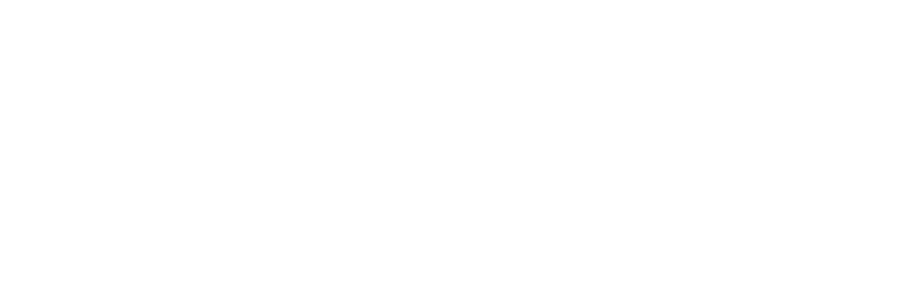
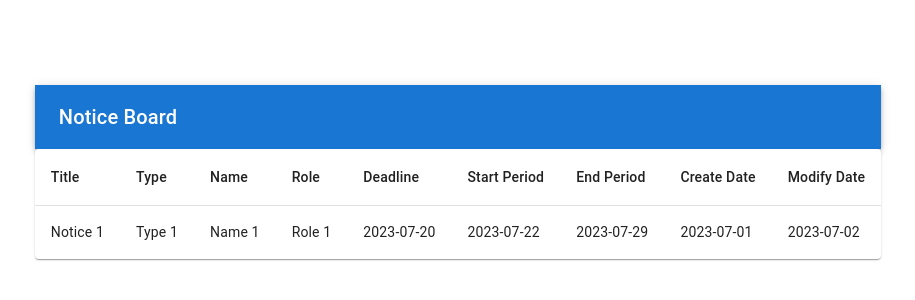
Before and after one commit to k8s12-CacaoEnt/profilehub-frontend-user, a React (Vite) app: page /NoticeListPage in a window 1280 px wide. Before the commit this address had no page. Shown: the part 228-528 px from the top of the page, without its empty margins (182-1097 px from the left). Built offline with nearby package versions, Linux system fonts and the light colour scheme.

Commit message:
noticeData.sort by creat.dt

```diff
--- a/src/App.jsx
+++ b/src/App.jsx
@@ -3,6 +3,7 @@ import { BrowserRouter as Router, Route, Routes, Link } from 'react-router-dom';
 import LoginPage from './pages/LoginPage';
 import SignupPage from './pages/SignupPage';
 import ProfilePage from './pages/ProfilePage';
+import NoticeListPage from './pages/NoticeListPage';
 import Button from '@mui/material/Button';
 import './App.css';
 
@@ -18,6 +19,10 @@ function HomePage() {
         <Link to="/signup">
           <Button variant="outlined" color="primary">Sign Up</Button>
         </Link>
+
+        <Link to="/NoticeListPage">
+          <Button variant="outlined" color="primary">Notice List</Button>
+        </Link>
     </header>
   )
 }
@@ -32,6 +37,7 @@ function App() {
           <Route path="/login" element={<LoginPage />} />
           <Route path="/signup" element={<SignupPage />} />
           <Route path="/ProfilePage" element={<ProfilePage />} />
+          <Route path="/NoticeListPage" element={<NoticeListPage />} />
         </Routes>
       </div>
     </Router>
--- /dev/null
+++ b/src/pages/NoticeListPage.jsx
@@ -0,0 +1,77 @@
+import React from 'react';
+import { AppBar, Toolbar, Typography, Table, TableBody, TableCell, TableContainer, TableHead, TableRow, Paper } from '@mui/material';
+
+const NoticeListPage = () => {
+    // 임시 데이터
+    const noticeData = [
+        {
+            noticeId: 1,
+            title: 'Notice 1',
+            content: 'Content 1',
+            filmo_type: 'Type 1',
+            filmo_name: 'Name 1',
+            filmo_role: 'Role 1',
+            apply_deadline_dt: '2023-07-20',
+            filming_start_period: '2023-07-22',
+            filming_end_period: '2023-07-29',
+            create_dt: '2023-07-01',
+            modify_dt: '2023-07-02',
+            member_id: 1,
+        },
+        // ...다른 공지사항 데이터
+    ];
+
+    // create_dt를 기준으로 게시물을 정렬합니다. 최신 게시물이 가장 상단에 위치하게 됩니다.
+    const sortedNoticeData = noticeData.sort((a, b) => new Date(b.create_dt) - new Date(a.create_dt));
+
+
+    return (
+        <>
+            <AppBar position="static">
+                <Toolbar>
+                    <Typography variant="h6" color="inherit" noWrap>
+                        Notice Board
+                    </Typography>
+                </Toolbar>
+            </AppBar>
+        <TableContainer component={Paper}>
+            <Table sx={{ minWidth: 650 }} aria-label="simple table">
+                <TableHead>
+                    <TableRow>
+                        <TableCell>Title</TableCell>
+                        <TableCell>Type</TableCell>
+                        <TableCell>Name</TableCell>
+                        <TableCell>Role</TableCell>
+                        <TableCell>Deadline</TableCell>
+                        <TableCell>Start Period</TableCell>
+                        <TableCell>End Period</TableCell>
+                        <TableCell>Create Date</TableCell>
+                        <TableCell>Modify Date</TableCell>
+                    </TableRow>
+                </TableHead>
+                <TableBody>
+                    {noticeData.map((notice) => (
+                        <TableRow
+                            key={notice.noticeId}
+                            sx={{ '&:last-child td, &:last-child th': { border: 0 } }}
+                        >
+                            <TableCell>{notice.title}</TableCell>
+                            <TableCell>{notice.filmo_type}</TableCell>
+                            <TableCell>{notice.filmo_name}</TableCell>
+                            <TableCell>{notice.filmo_role}</TableCell>
+                            <TableCell>{notice.apply_deadline_dt}</TableCell>
+                            <TableCell>{notice.filming_start_period}</TableCell>
+                            <TableCell>{notice.filming_end_period}</TableCell>
+                            <TableCell>{notice.create_dt}</TableCell>
+                            <TableCell>{notice.modify_dt}</TableCell>                        </TableRow>
+                    ))}
+
+
+                </TableBody>
+            </Table>
+        </TableContainer>
+        </>
+    );
+};
+
+export default NoticeListPage;
```
